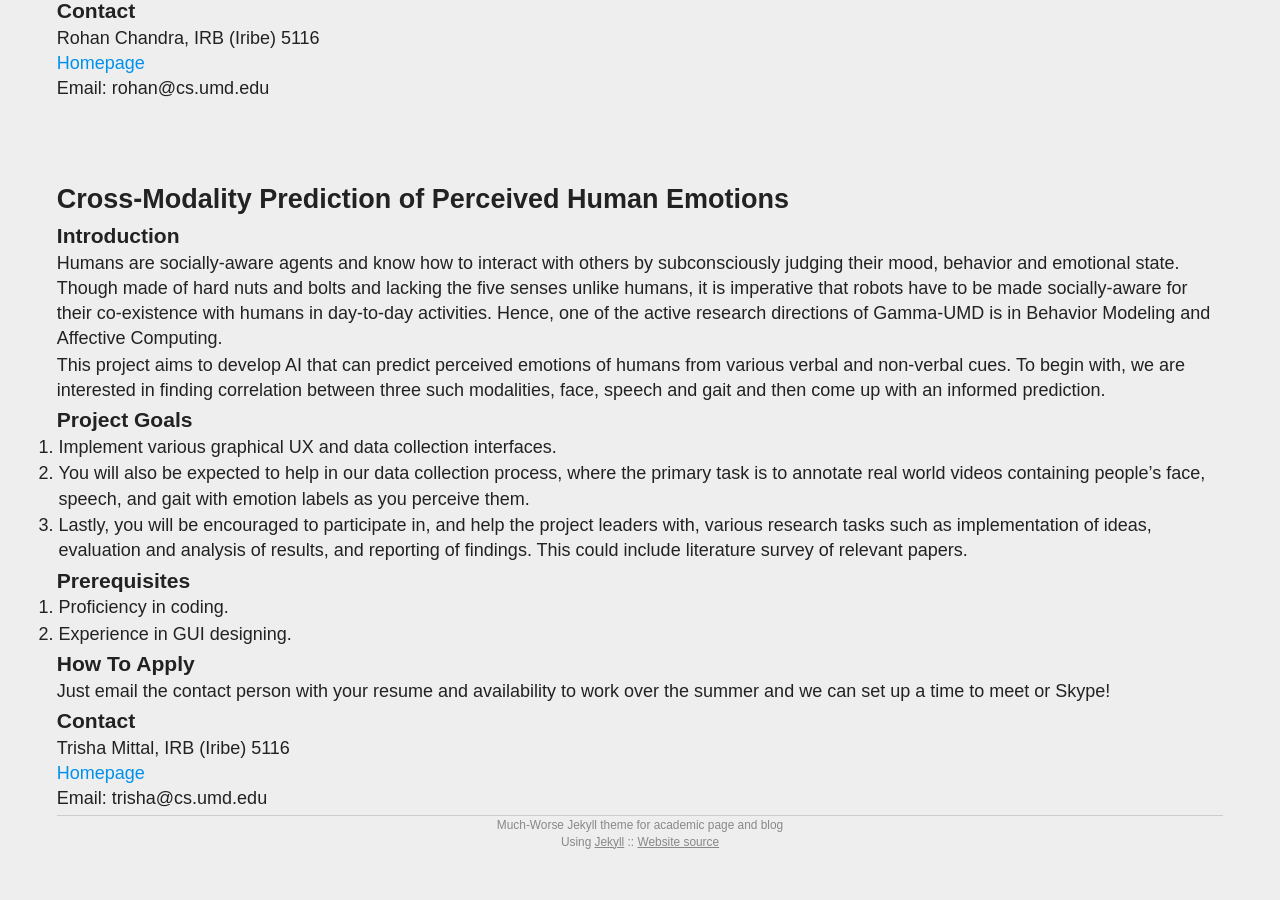
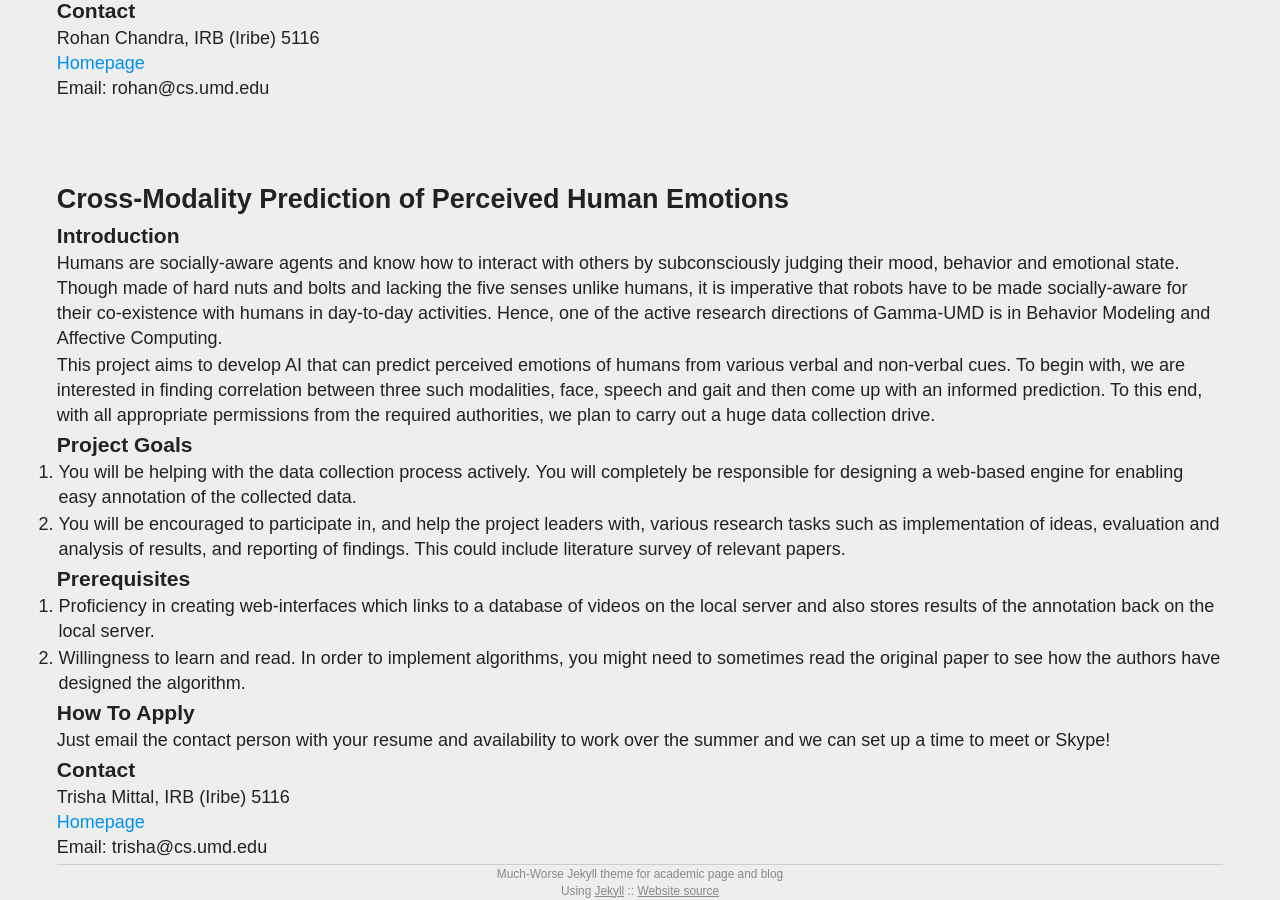
Before and after one commit to rohanchandra30/GammaSummer2019, a Jekyll site: the page built from index.md, in a window 1280 px wide and 900 px high, scrolled down 718 px. Built offline with Jekyll 4.4.1, drawn with Linux system fonts in a browser that asks for light colours; before the commit the page ends 1569 px from its top, so only the background shows below that.

Commit message:
updating trisha

```diff
--- a/index.md
+++ b/index.md
@@ -48,19 +48,17 @@ Email: rohan@cs.umd.edu
 ### Introduction
 Humans are socially-aware agents and know how to interact with others by subconsciously judging their mood, behavior and emotional state. Though made of hard nuts and bolts and lacking the five senses unlike humans, it is imperative that robots have to be made socially-aware for their co-existence with humans in day-to-day activities. Hence, one of the active research directions of Gamma-UMD is in Behavior Modeling and Affective Computing.
 
-This project aims to develop AI that can predict perceived emotions of humans from various verbal and non-verbal cues. To begin with, we are interested in finding correlation between three such modalities, face, speech and gait and then come up with an informed prediction.
+This project aims to develop AI that can predict perceived emotions of humans from various verbal and non-verbal cues. To begin with, we are interested in finding correlation between three such modalities, face, speech and gait and then come up with an informed prediction. To this end, with all appropriate permissions from the required authorities, we plan to carry out a huge data collection drive.
 
 ### Project Goals
-1. Implement various graphical UX and data collection interfaces.
+1. You will be helping with the data collection process actively. You will completely be responsible for designing a web-based engine for enabling easy annotation of the collected data.
 
-2. You will also be expected to help in our data collection process, where the primary task is to annotate real world videos containing people's face, speech, and gait with emotion labels as you perceive them.
-
-3. Lastly, you will be encouraged to participate in, and help the project leaders with, various research tasks such as implementation of ideas, evaluation and analysis of results, and reporting of findings. This could include literature survey of relevant papers.
+2. You will be encouraged to participate in, and help the project leaders with, various research tasks such as implementation of ideas, evaluation and analysis of results, and reporting of findings. This could include literature survey of relevant papers.
 
 ### Prerequisites
-1. Proficiency in coding.
+1. Proficiency in creating web-interfaces which links to a database of videos on the local server and also stores results of the annotation back on the local server.
 
-2. Experience in GUI designing.
+2. Willingness to learn and read. In order to implement algorithms, you might need to sometimes read the original paper to see how the authors have designed the algorithm.
 
 <!-- ### How you might benefit from this internship -->
 <!-- From a job perspective, implementing machine learning and deep learning algorithms are one of the most highly valued skills in the tech industry. Practical experience in this area would set you apart from the crowd.  -->
```
Also changed, not shown: 2 other files.
